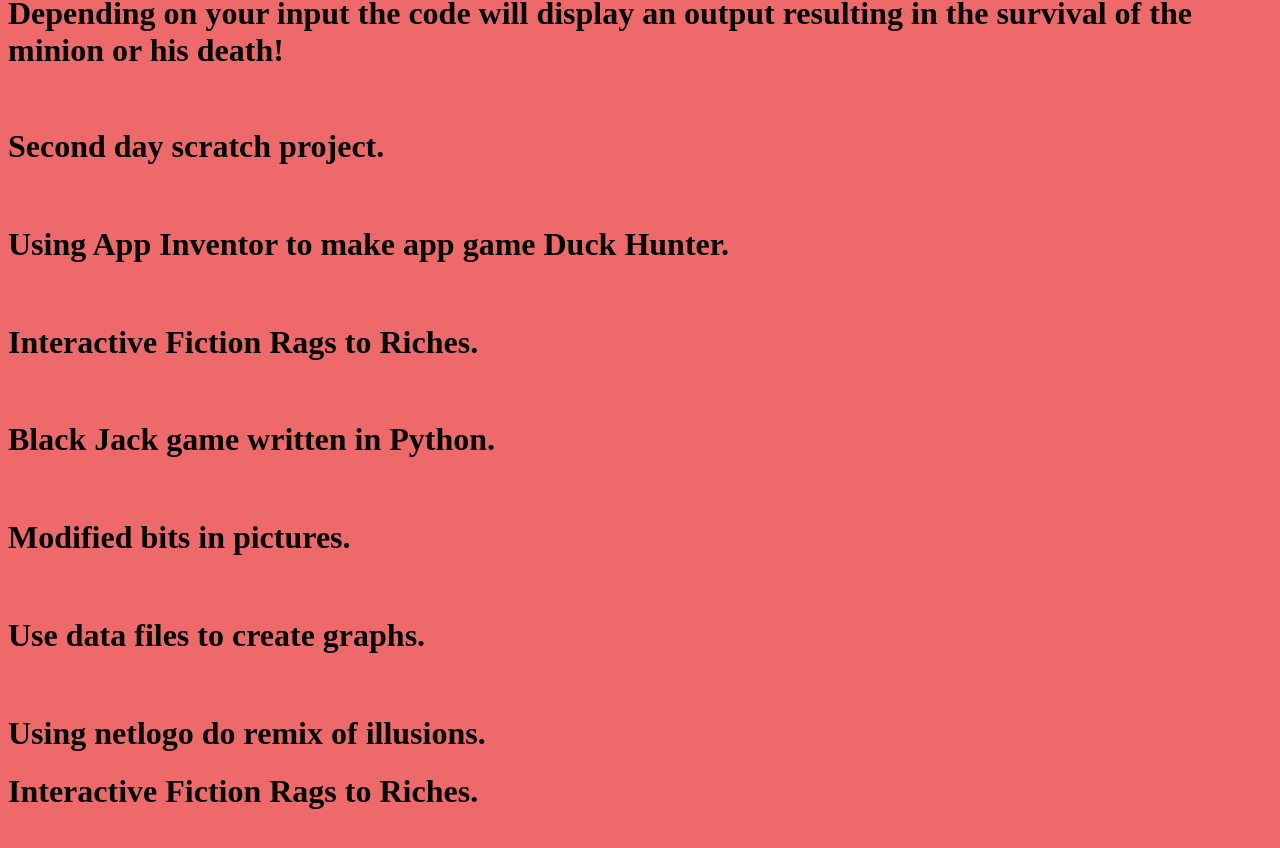
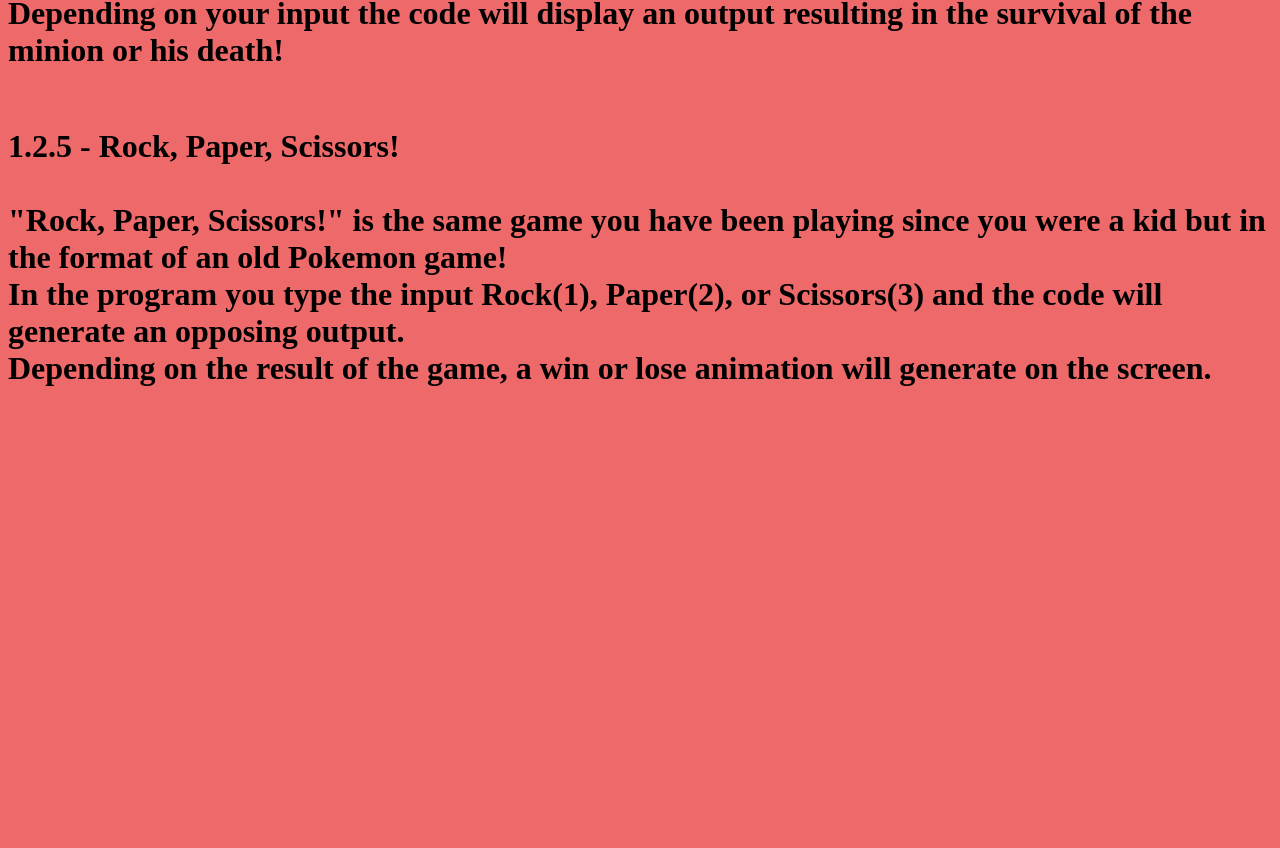
Before and after one commit to lucasrichmond33/lucasrichmond, a plain HTML site: page portfolio.html in a window 1280 px wide. Shown: the part 1492-2340 px from the top of the page. After the commit the page ends 1900 px from the top, so only its background shows below. Drawn offline with Linux system fonts and the light colour scheme.

Commit message:
Update portfolio.html

```diff
--- a/portfolio.html
+++ b/portfolio.html
@@ -22,20 +22,11 @@
     <br> Depending on your input the code will display an output resulting in the survival of the minion or his death!
     <br>
     <br>
-    <h1>   Second day scratch project.</h1>
+    <h1>1.2.5 - Rock, Paper, Scissors!
     <br>
-    <h1>   Using App Inventor to make app game Duck Hunter.</h1>
-    <br>
-    <h1>   Interactive Fiction Rags to Riches.</h1>
-    <br>
-    <h1>   Black Jack game written in Python.</h1>
-    <br>
-    <h1>   Modified bits in pictures.</h1>
-    <br>
-    <h1>   Use data files to create graphs.</h1>
-    <br>
-    <h1>   Using netlogo do remix of illusions.</h1>
-    <h1>   Interactive Fiction Rags to Riches.</h1>
+    <br> "Rock, Paper, Scissors!" is the same game you have been playing since you were a kid but in the format of an old Pokemon game!
+    <br> In the program you type the input Rock(1), Paper(2), or Scissors(3) and the code will generate an opposing output.
+    <br> Depending on the result of the game, a win or lose animation will generate on the screen.
     <br>
 	  </body>
 	</html>
```
